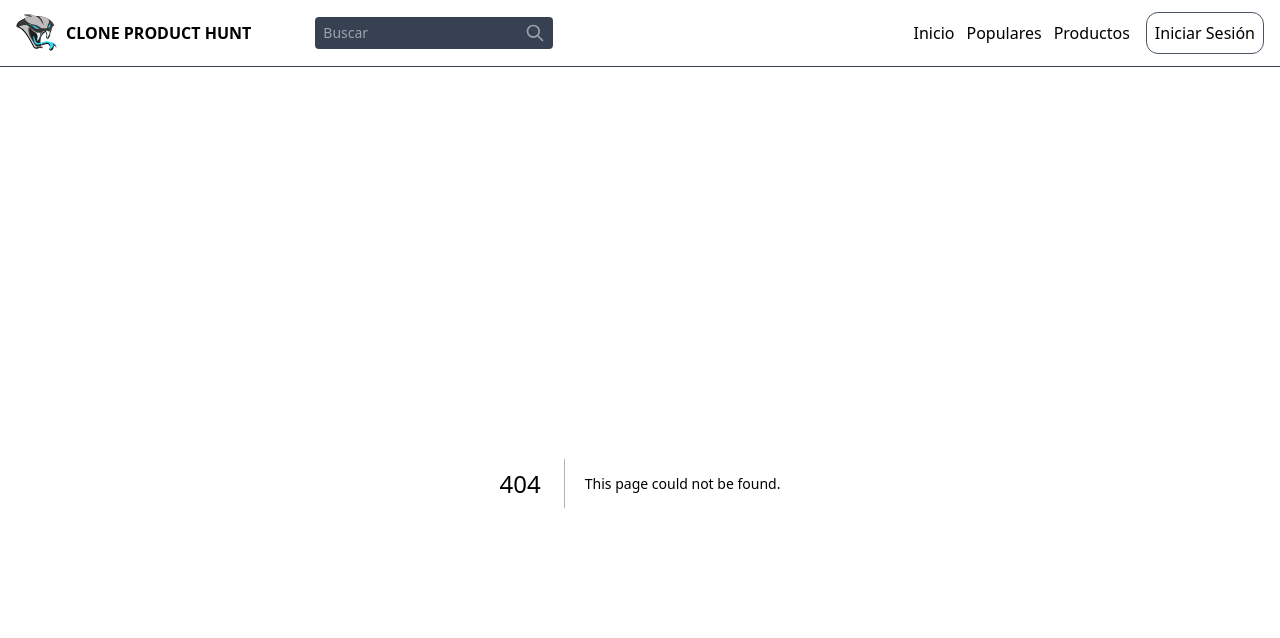
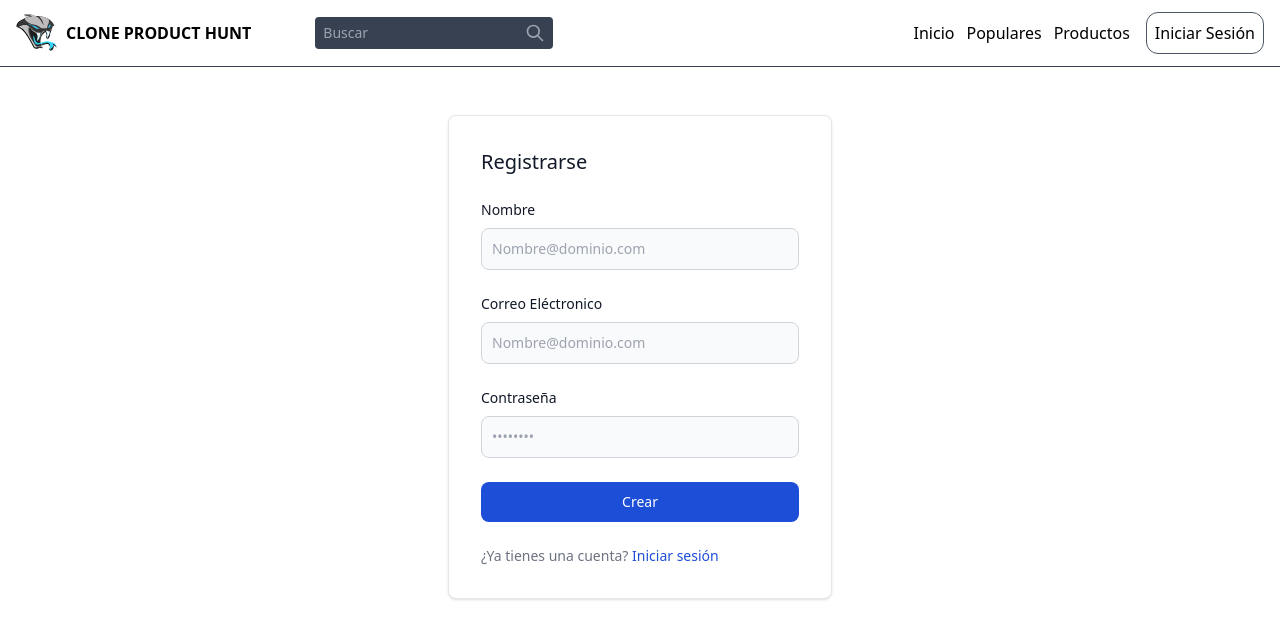
Before and after one commit to Rexpeto/Product-hunt-clone, a Next.js app: page /auth/register in a window 1280 px wide. Before the commit this address had no page. Shown: the top 638 px of the page. Built offline with nearby package versions, Linux system fonts and the light colour scheme.

Commit message:
Page of register user

```diff
--- /dev/null
+++ b/src/app/auth/register/page.jsx
@@ -0,0 +1,82 @@
+import Link from "next/link";
+
+export const metadata = {
+    title: "Registrarse",
+    description: "Clone Produnt Hunt",
+};
+
+const Register = () => {
+    return (
+        <div className="flex justify-center items-center pt-8">
+            <div className="w-full max-w-sm p-4 bg-white border border-gray-200 rounded-lg shadow sm:p-6 md:p-8 dark:bg-gray-800 dark:border-gray-700">
+                <form className="space-y-6">
+                    <h5 className="text-xl font-medium text-gray-900 dark:text-white">
+                        Registrarse
+                    </h5>
+                    <div>
+                        <label
+                            htmlFor="name"
+                            className="block mb-2 text-sm font-medium text-gray-900 dark:text-white"
+                        >
+                            Nombre
+                        </label>
+                        <input
+                            type="text"
+                            name="name"
+                            id="name"
+                            className="bg-gray-50 border border-gray-300 text-gray-900 text-sm rounded-lg block w-full p-2.5 dark:bg-gray-600 dark:border-gray-500 dark:placeholder-gray-400 dark:text-white outline-none transition duration-150 hover:border-blue-400 focus:border-blue-700"
+                            placeholder="Nombre@dominio.com"
+                        />
+                    </div>
+                    <div>
+                        <label
+                            htmlFor="email"
+                            className="block mb-2 text-sm font-medium text-gray-900 dark:text-white"
+                        >
+                            Correo Eléctronico
+                        </label>
+                        <input
+                            type="email"
+                            name="email"
+                            id="email"
+                            className="bg-gray-50 border border-gray-300 text-gray-900 text-sm rounded-lg block w-full p-2.5 dark:bg-gray-600 dark:border-gray-500 dark:placeholder-gray-400 dark:text-white outline-none transition duration-150 hover:border-blue-400 focus:border-blue-700"
+                            placeholder="Nombre@dominio.com"
+                        />
+                    </div>
+                    <div>
+                        <label
+                            htmlFor="password"
+                            className="block mb-2 text-sm font-medium text-gray-900 dark:text-white"
+                        >
+                            Contraseña
+                        </label>
+                        <input
+                            type="password"
+                            name="password"
+                            id="password"
+                            placeholder="••••••••"
+                            className="bg-gray-50 border border-gray-300 text-gray-900 text-sm rounded-lg block w-full p-2.5 dark:bg-gray-600 dark:border-gray-500 dark:placeholder-gray-400 dark:text-white outline-none transition duration-150 hover:border-blue-400 focus:border-blue-700"
+                        />
+                    </div>
+                    <button
+                        type="submit"
+                        className="w-full text-white bg-blue-700 hover:bg-blue-800 focus:ring-4 focus:outline-none focus:ring-blue-300 font-medium rounded-lg text-sm px-5 py-2.5 text-center dark:bg-blue-600 dark:hover:bg-blue-700 dark:focus:ring-blue-800"
+                    >
+                        Crear
+                    </button>
+                    <div className="text-sm font-medium text-gray-500 dark:text-gray-300">
+                        ¿Ya tienes una cuenta?{" "}
+                        <Link
+                            href="/auth/login"
+                            className="text-blue-700 hover:underline dark:text-blue-500 transition duration-150"
+                        >
+                            Iniciar sesión
+                        </Link>
+                    </div>
+                </form>
+            </div>
+        </div>
+    );
+};
+
+export default Register;
```
